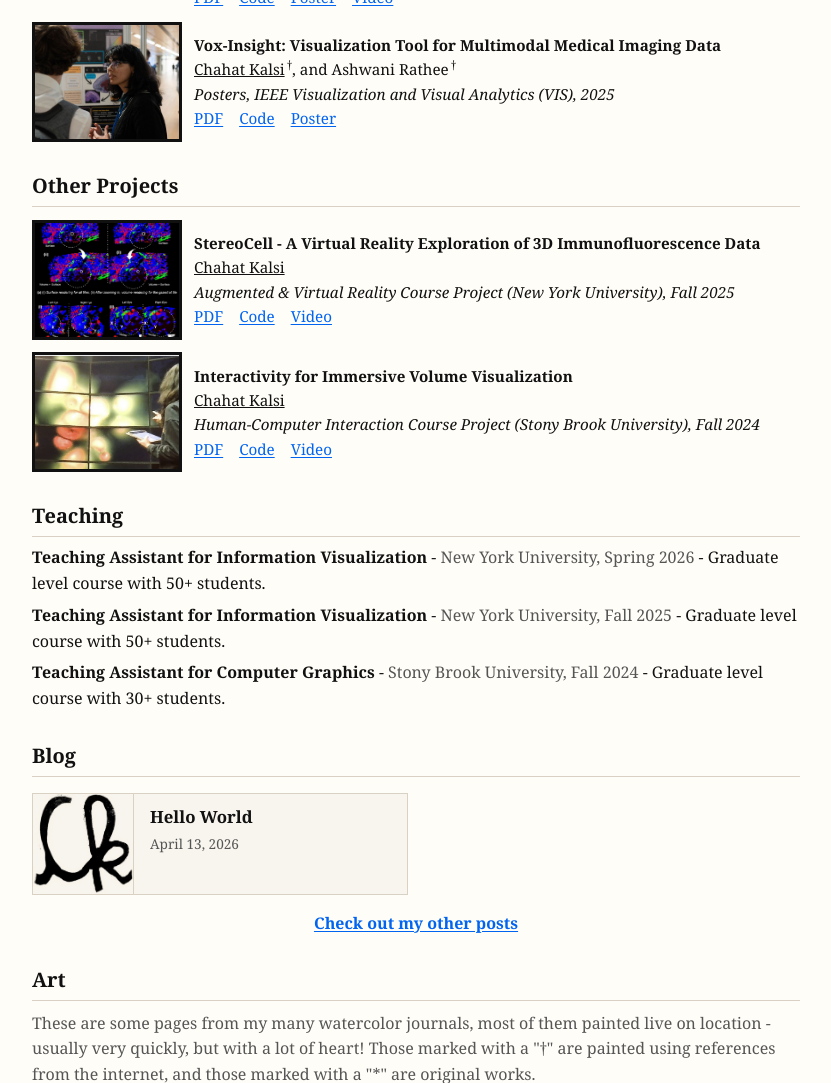
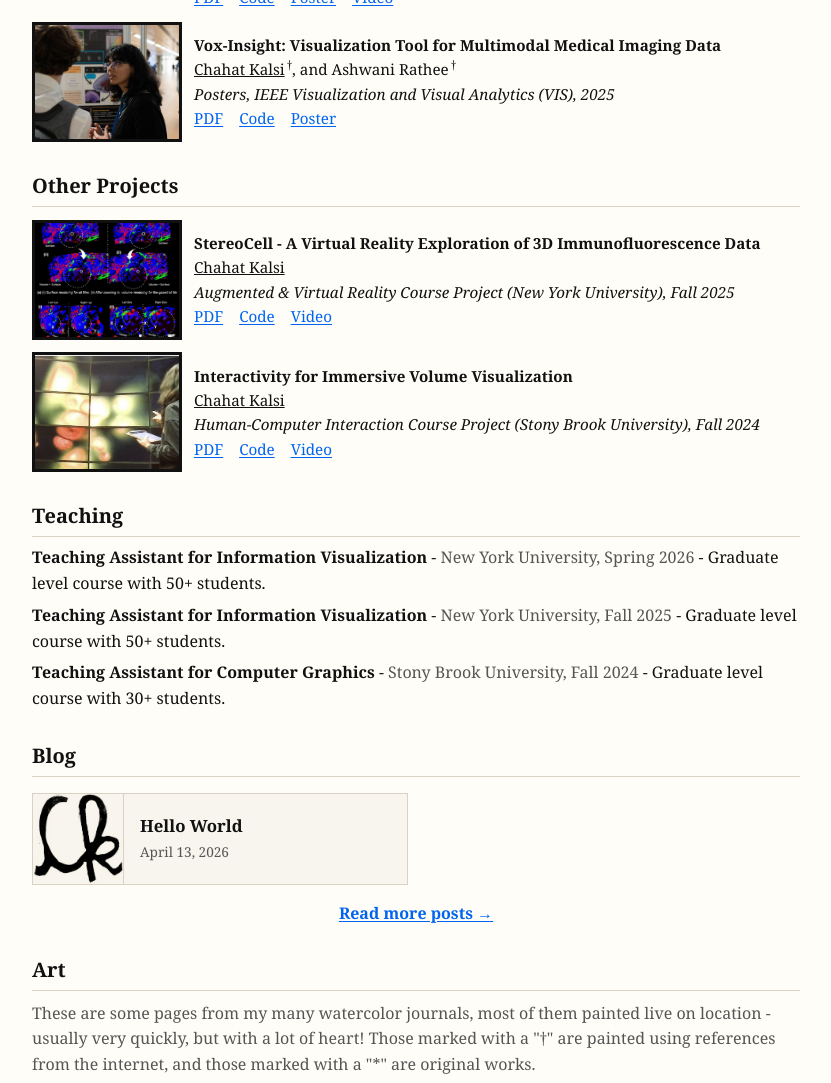
Before and after one commit to Chahat08/Chahat08.github.io, a Jekyll site: the page built from index.html, in a window 1280 px wide, cut to the strip 1836-2919 px from the top of the page. Shown: the whole strip, without its empty margins (224-1055 px from the left). Built offline with Jekyll 4.4.1, drawn with Linux system fonts in a browser that asks for light colours; nearby versions of some CDN libraries.

Commit message:
blogs layout updated

```diff
--- a/assets/css/main.css
+++ b/assets/css/main.css
@@ -402,6 +402,8 @@ ol.pubs li, ol.posters li {
 .blog-card {
   display: flex;
   align-items: stretch;
+  height: 90px;
+  overflow: hidden;
   border: 1px solid var(--rule);
   text-decoration: none;
   color: inherit;
@@ -419,23 +421,30 @@ ol.pubs li, ol.posters li {
 }
 
 .blog-card-thumb {
-  width: 100px;
-  min-width: 100px;
+  width: 90px;
+  min-width: 90px;
   height: 100%;
-  min-height: 90px;
   object-fit: cover;
   border-right: 1px solid var(--rule);
 }
 
 .blog-card-body {
-  padding: .75rem 1rem;
+  padding: .6rem 1rem;
   min-width: 0;
+  display: flex;
+  flex-direction: column;
+  justify-content: center;
+  overflow: hidden;
 }
 
 .blog-card-body h3 {
   margin: 0 0 .3rem 0;
   font-size: 1.05rem;
   line-height: 1.25;
+  display: -webkit-box;
+  -webkit-line-clamp: 2;
+  -webkit-box-orient: vertical;
+  overflow: hidden;
 }
 
 .blog-card-body .post-date {
--- a/index.html
+++ b/index.html
@@ -143,8 +143,13 @@ title: Chahat Kalsi
 <section id="blog-preview">
   <h2>Blog</h2>
   <div class="blog-grid">
-    {% assign recent_posts = site.posts | limit: 4 %}
-    {% for post in recent_posts %}
+    {% assign featured_posts = site.posts | where: "featured", true %}
+    {% if featured_posts.size > 0 %}
+      {% assign display_posts = featured_posts | limit: 4 %}
+    {% else %}
+      {% assign display_posts = site.posts | limit: 4 %}
+    {% endif %}
+    {% for post in display_posts %}
     <a class="blog-card" href="{{ post.url | relative_url }}">
       {% if post.teaser %}
       <img class="blog-card-thumb"
@@ -158,7 +163,7 @@ title: Chahat Kalsi
     </a>
     {% endfor %}
   </div>
-  <p class="more-art"><a href="{{ '/blog/' | relative_url }}">Check out my other posts</a></p>
+  <p class="more-art"><a href="{{ '/blog/' | relative_url }}">Read more posts →</a></p>
 </section>
 
 <!-- Art (Featured) -->
```
Also changed, not shown: _posts/2026-04-13-hello-world.md (+2 -1 lines).
